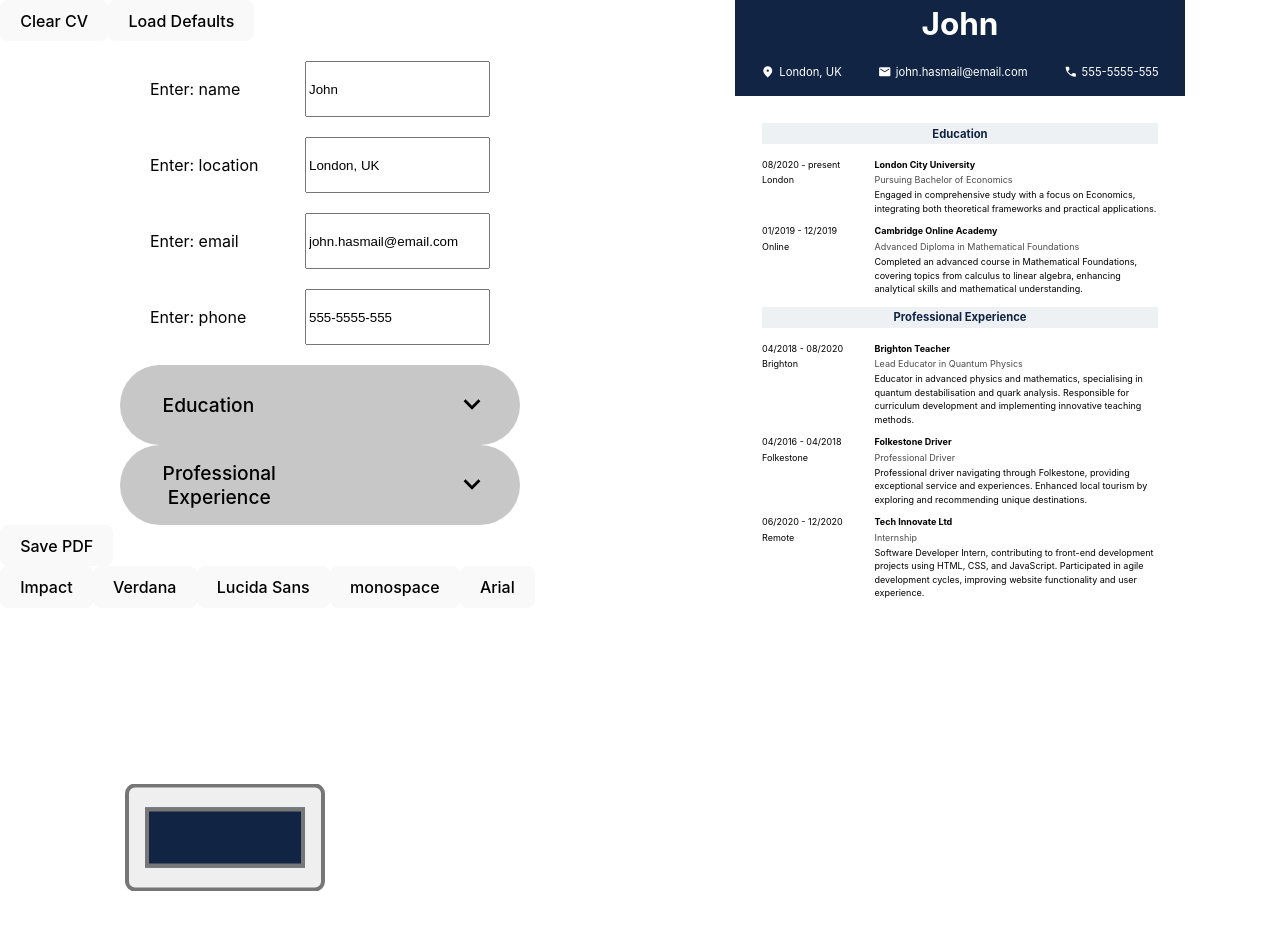
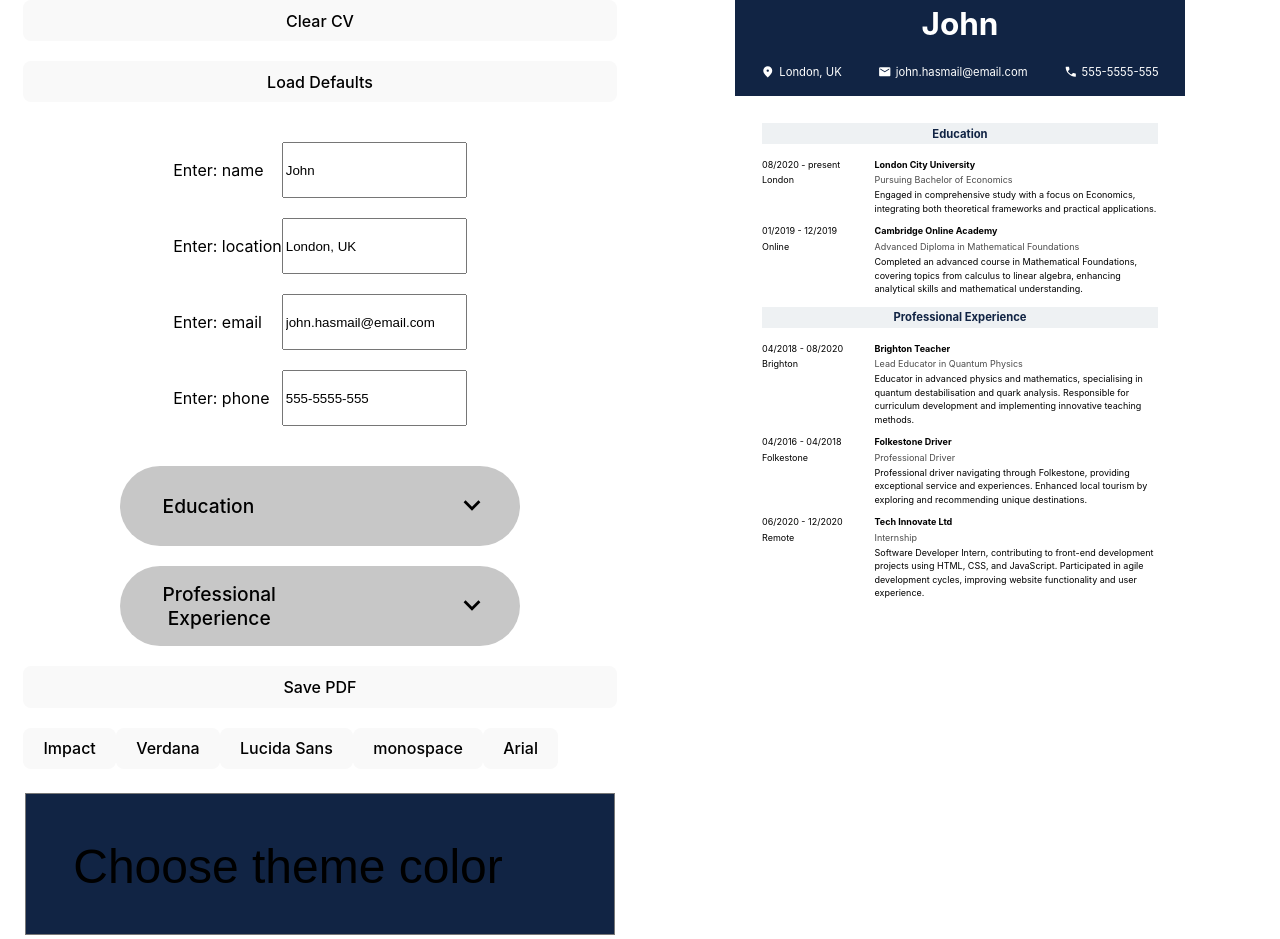
Before and after one commit to nikitarevenco/odin-project-cv-maker, a React (Vite) app: page / in a window 1280 px wide. Before the commit the page ends 891 px from the top, so only its background shows below. Built offline with nearby package versions, Linux system fonts and the light colour scheme.

Commit message:
feat: improve styling of app

```diff
--- a/src/styles/App.css
+++ b/src/styles/App.css
@@ -8,5 +8,5 @@ body {
   min-height: 100vh;
   width: 100%;
   display: grid;
-  grid-template-columns: repeat(auto-fit, minmax(min(600px, 100%), 1fr))
+  grid-template-columns: repeat(auto-fit, minmax(min(500px, 100%), 1fr))
 }
--- a/src/styles/CVEdit.css
+++ b/src/styles/CVEdit.css
@@ -1,5 +1,9 @@
 .CV-edit {
   background-color: rgb(255, 255, 255);
+  display: grid;
+  gap: 20px;
+  place-content: center;
+  overflow: hidden;
 }
 
 .input-description {
--- a/src/styles/color-picker.css
+++ b/src/styles/color-picker.css
@@ -1,3 +1,19 @@
 .color-picker {
-  transform: scale(4) translate(100%, 200%);
+  justify-self: center;
+  border:0;
+  background:none;
+  padding:0;
+  width: 100%;
+  height: 150px;
+  position: relative;
 }
+
+.color-picker::after {
+  content: "Choose theme color";
+  position: absolute;
+  font-size: 3rem;
+  height: 100%;
+  width: 100%;
+  top: 50px;
+  left: 50px;
+}
```
